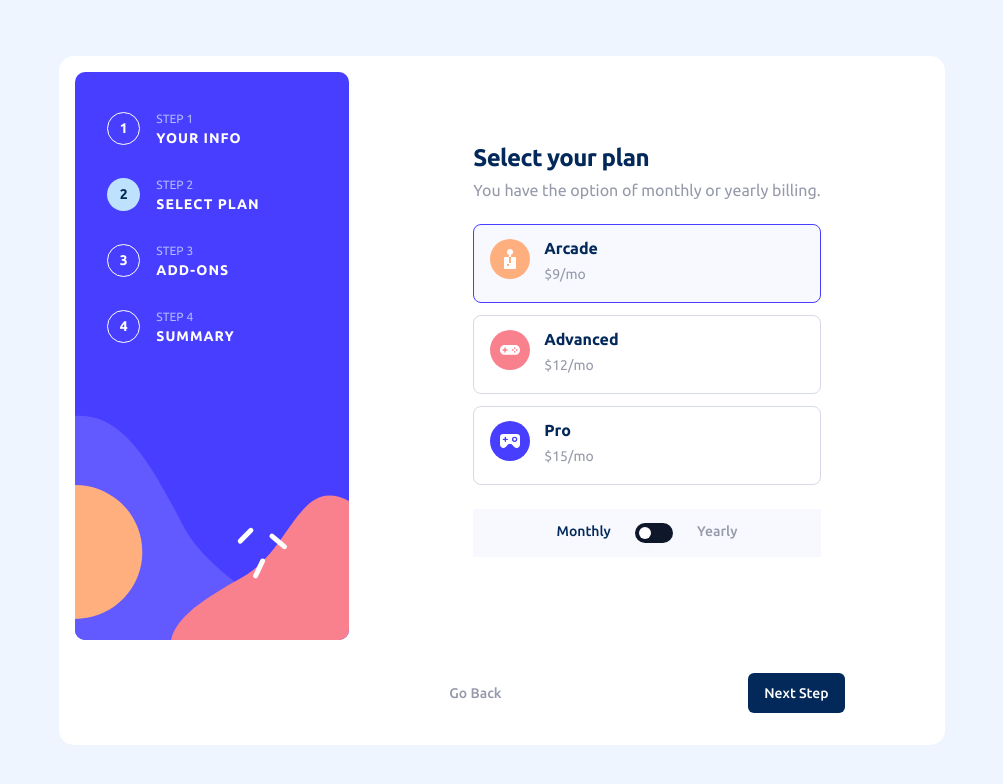
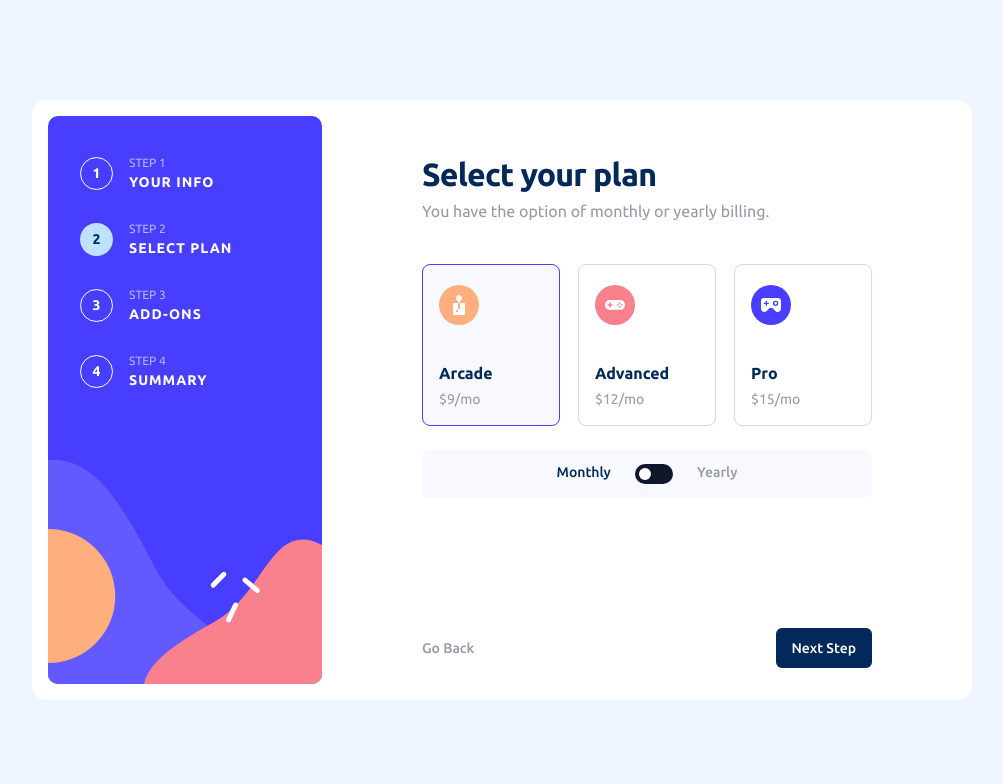
Before and after one commit to rezuankassim/multi-step-form, a Next.js app: page / in a window 1280 px wide. Both pictures are taken after a click on the button "Next Step". Shown: the top 784 px of the page, without its empty margins (138-1141 px from the left). Built offline with nearby package versions, Linux system fonts and the light colour scheme.

Commit message:
finished desktop design

```diff
--- a/app/page.tsx
+++ b/app/page.tsx
@@ -216,43 +216,47 @@ export default function Home() {
             planMethod: Yup.string().required(),
           })}
         >
-          <CardHeader className="px-6 pb-[22px] pt-8">
-            <CardTitle className="text-2xl leading-7 text-[#022959]">Select your plan</CardTitle>
-            <CardDescription className="text-base text-[#9699AA]">
+          <CardHeader className="px-6 pb-[22px] pt-8 md:px-0 md:pb-10 md:pt-0">
+            <CardTitle className="text-2xl leading-7 text-[#022959] md:text-[32px] md:leading-[37px]">
+              Select your plan
+            </CardTitle>
+            <CardDescription className="text-base text-[#9699AA] md:leading-[25px]">
               You have the option of monthly or yearly billing.
             </CardDescription>
           </CardHeader>
 
-          <CardContent className="grid gap-y-6">
+          <CardContent className="grid gap-y-6 md:p-0">
             <Field name="plan">
               {({field, form}: FieldProps) => (
                 <RadioGroup
                   name={field.name}
                   onValueChange={value => form.setFieldValue(field.name, value)}
                   defaultValue={field.value}
-                  className="grid grid-cols-1 gap-y-3"
+                  className="grid grid-cols-1 gap-y-3 md:grid-cols-3 md:gap-x-[18px]"
                 >
                   {plans.map(plan => (
                     <RadioGroupItem
                       key={plan.value}
                       value={plan.value}
-                      className="flex items-start gap-x-[14px] rounded-lg border border-[#D6D9E6] px-4 pb-[18px] pt-[14px] data-[state=checked]:border-[#483EFF] data-[state=checked]:bg-[#F8F9FF]"
+                      className="flex items-start gap-x-[14px] rounded-lg border border-[#D6D9E6] px-4 pb-[18px] pt-[14px] data-[state=checked]:border-[#483EFF] data-[state=checked]:bg-[#F8F9FF] md:flex-col md:gap-y-[39px] md:pb-4 md:pt-5"
                     >
                       <Image src={plan.icon} alt="Plan Icon" width={40} height={40} />
 
-                      <div className="flex flex-col items-start gap-y-[7px]">
+                      <div className="flex flex-col items-start">
                         <span className="font-bold leading-[18px] text-[#022959]">
                           {plan.title}
                         </span>
 
-                        <span className="text-sm text-[#9699AA]">
+                        <span className="mt-[7px] text-sm text-[#9699AA]">
                           {monthlyOrYearly(form.values.planMethod, plan.price, plan.yearPrice)}
                         </span>
 
                         {monthlyOrYearly(
                           form.values.planMethod,
                           null,
-                          <span className="text-xs leading-4 text-[#022959]">2 months free</span>
+                          <span className="mt-[6px] text-xs leading-4 text-[#022959]">
+                            2 months free
+                          </span>
                         )}
                       </div>
                     </RadioGroupItem>
@@ -263,7 +267,7 @@ export default function Home() {
 
             <Field name="planMethod">
               {({field, form}: FieldProps) => (
-                <div className="flex items-start justify-center gap-x-6 bg-[#F8F9FF] py-[14px]">
+                <div className="flex items-start justify-center gap-x-6 rounded-lg bg-[#F8F9FF] py-[14px]">
                   <Label
                     className={cn(
                       'text-sm font-medium leading-4',
@@ -298,14 +302,16 @@ export default function Home() {
             addons: Yup.array(Yup.string()),
           })}
         >
-          <CardHeader className="px-6 pb-[22px] pt-8">
-            <CardTitle className="text-2xl leading-7 text-[#022959]">Pick add-ons</CardTitle>
-            <CardDescription className="text-base text-[#9699AA]">
+          <CardHeader className="px-6 pb-[22px] pt-8 md:px-0 md:pb-10 md:pt-0">
+            <CardTitle className="text-2xl leading-7 text-[#022959] md:text-[32px] md:leading-[37px]">
+              Pick add-ons
+            </CardTitle>
+            <CardDescription className="text-base text-[#9699AA] md:leading-[25px]">
               Add-ons help enhance your gaming experience.
             </CardDescription>
           </CardHeader>
 
-          <CardContent className="grid gap-y-3 pb-8">
+          <CardContent className="grid gap-y-3 pb-8 md:p-0">
             <Field name="addons">
               {({field, form}: FieldProps) => (
                 <>
@@ -314,13 +320,13 @@ export default function Home() {
                       key={addon.id}
                       htmlFor={addon.id}
                       className={cn(
-                        'flex items-center justify-between rounded-lg border px-4 pb-3 pt-[11px]',
+                        'flex items-center justify-between rounded-lg border px-4 pb-3 pt-[11px] md:px-6 md:pb-5 md:pt-4',
                         field.value.includes(addon.value)
                           ? 'border-[#483EFF] bg-[#F8F9FF]'
                           : 'border-[#D6D9E6]'
                       )}
                     >
-                      <div className="flex items-center gap-x-4">
+                      <div className="flex items-center gap-x-4 md:gap-x-6">
                         <Checkbox
                           id={addon.id}
                           checked={field.value.includes(addon.value)}
@@ -335,16 +341,18 @@ export default function Home() {
                           }}
                         />
 
-                        <div className="flex flex-col gap-y-[3px]">
-                          <span className="text-sm font-medium leading-4 text-[#022959]">
+                        <div className="flex flex-col gap-y-[3px] md:gap-y-[7px]">
+                          <span className="text-sm font-medium leading-4 text-[#022959] md:text-base md:leading-[18px]">
                             {addon.title}
                           </span>
 
-                          <span className="text-xs leading-5 text-[#9699AA]">{addon.subtitle}</span>
+                          <span className="text-xs leading-5 text-[#9699AA] md:text-sm">
+                            {addon.subtitle}
+                          </span>
                         </div>
                       </div>
 
-                      <span className="text-xs leading-5 text-[#483EFF]">
+                      <span className="text-xs leading-5 text-[#483EFF] md:text-sm">
                         {monthlyOrYearly(form.values.planMethod, addon.price, addon.yearPrice)}
                       </span>
                     </label>
@@ -360,27 +368,27 @@ export default function Home() {
             <>
               {!finished ? (
                 <>
-                  <CardHeader className="px-6 pb-[22px] pt-8">
-                    <CardTitle className="text-2xl leading-7 text-[#022959]">
+                  <CardHeader className="px-6 pb-[22px] pt-8 md:px-0 md:pb-10 md:pt-0">
+                    <CardTitle className="text-2xl leading-7 text-[#022959] md:text-[32px] md:leading-[37px]">
                       Finishing up
                     </CardTitle>
-                    <CardDescription className="text-base text-[#9699AA]">
+                    <CardDescription className="text-base text-[#9699AA] md:leading-[25px]">
                       Double-check everything looks OK before confirming.
                     </CardDescription>
                   </CardHeader>
 
-                  <CardContent className="pb-8">
-                    <div className="flex flex-col gap-y-3 rounded-lg bg-[#F8F9FF] p-4">
+                  <CardContent className="pb-8 md:p-0">
+                    <div className="flex flex-col gap-y-3 rounded-lg bg-[#F8F9FF] p-4 md:px-6 md:pb-6 md:pt-4">
                       <div className="flex items-center justify-between">
                         <div className="flex flex-col gap-y-[3px]">
-                          <span className="text-sm font-medium leading-4 text-[#022959]">
+                          <span className="text-sm font-medium leading-4 text-[#022959] md:text-base md:leading-[18px]">
                             {plans.find(plan => plan.value === formik.values.plan)!.title} (
                             {monthlyOrYearly(formik.values.planMethod, 'Monthly', 'Yearly')})
                           </span>
 
                           <a
                             href="#"
-                            className="text-sm text-[#9699AA] underline"
+                            className="text-sm text-[#9699AA] underline hover:text-[#483EFF]"
                             onClick={e => {
                               e.preventDefault();
                               changeStep(1, formik.values);
@@ -390,7 +398,7 @@ export default function Home() {
                           </a>
                         </div>
 
-                        <span className="text-right text-sm font-bold text-[#022959]">
+                        <span className="md:leading5 text-right text-sm font-bold text-[#022959] md:text-base">
                           {monthlyOrYearly(
                             formik.values.planMethod,
                             plans.find(plan => plan.value === formik.values.plan)!.price,
@@ -421,12 +429,12 @@ export default function Home() {
                       ) : null}
                     </div>
 
-                    <div className="mt-6 flex flex-col rounded-lg px-4">
+                    <div className="mt-6 flex flex-col rounded-lg px-4 md:px-6">
                       <div className="flex items-center justify-between">
                         <span className="text-sm text-[#9699AA]">
                           Total (per {formik.values.planMethod === 'monthly' ? 'month' : 'year'})
                         </span>
-                        <span className="text-right font-bold leading-5 text-[#483EFF]">
+                        <span className="text-right font-bold leading-5 text-[#483EFF] md:text-xl md:leading-5">
                           {currency(
                             monthlyOrYearly(
                               formik.values.planMethod,
@@ -457,11 +465,15 @@ export default function Home() {
                   </CardContent>
                 </>
               ) : (
-                <CardContent className="flex flex-col items-center justify-center gap-y-6 px-6 py-[79px]">
-                  <Image src="/icon-thank-you.svg" alt="Thank you icon" width={56} height={56} />
+                <CardContent className="flex flex-col items-center justify-center gap-y-6 px-6 py-[79px] md:pt-[125px]">
+                  <div className="relative h-14 w-14 md:h-20 md:w-20">
+                    <Image src="/icon-thank-you.svg" alt="Thank you icon" fill />
+                  </div>
 
                   <div className="flex flex-col items-center gap-y-[9px]">
-                    <span className="text-2xl font-bold leading-7 text-[#022959]">Thank you!</span>
+                    <span className="text-2xl font-bold leading-7 text-[#022959] md:text-[32px] md:leading-[37px]">
+                      Thank you!
+                    </span>
 
                     <p className="text-center leading-[25px] text-[#9699AA]">
                       Thanks for confirming your subscription! We hope you have fun using our
--- a/components/Wizard.tsx
+++ b/components/Wizard.tsx
@@ -115,7 +115,7 @@ const Wizard = ({
           </Form>
 
           <Form className="hidden md:block">
-            <div className="flex gap-x-[100px] rounded-[15px] bg-white p-4 drop-shadow-[0px_25px_40px_-20px_rgba(0,0,0,0.0951141)]">
+            <div className="flex w-[940px] gap-x-[100px] rounded-[15px] bg-white p-4 drop-shadow-[0px_25px_40px_-20px_rgba(0,0,0,0.0951141)]">
               <div className="h-[568px] w-[274px] bg-[url('/bg-sidebar-desktop.svg')]">
                 <div className="flex flex-col gap-y-8 px-8 py-10">
                   {[...Array(totalSteps)].map((x, i) => (
@@ -130,7 +130,7 @@ const Wizard = ({
                 </div>
               </div>
 
-              <div className="flex flex-col pr-[84px] pt-10">
+              <div className="flex flex-1 flex-col pr-[84px] pt-10">
                 <div className="flex-1">
                   {React.isValidElement<WizardStepProps>(step)
                     ? React.cloneElement<WizardStepProps>(step, {
@@ -140,6 +140,7 @@ const Wizard = ({
                     : step}
                 </div>
 
+                {!finished ? (
                   <div className="mb-4 mt-[92px] flex flex-row-reverse items-center justify-between">
                     <Button type="submit" variant={!isLastStep ? 'secondary' : 'default'}>
                       {!isLastStep ? 'Next Step' : 'Confirm'}
@@ -156,6 +157,7 @@ const Wizard = ({
                       </Button>
                     ) : null}
                   </div>
+                ) : null}
               </div>
             </div>
           </Form>
--- a/components/ui/button.tsx
+++ b/components/ui/button.tsx
@@ -8,7 +8,7 @@ const buttonVariants = cva(
   {
     variants: {
       variant: {
-        default: 'bg-[#483EFF] text-white',
+        default: 'bg-[#483EFF] text-white hover:bg-[#928CFF]',
         secondary: 'bg-[#022959] text-white',
         link: 'text-[#9699AA]',
       },
```
Lines whose indentation alone changed are shown as unchanged.
